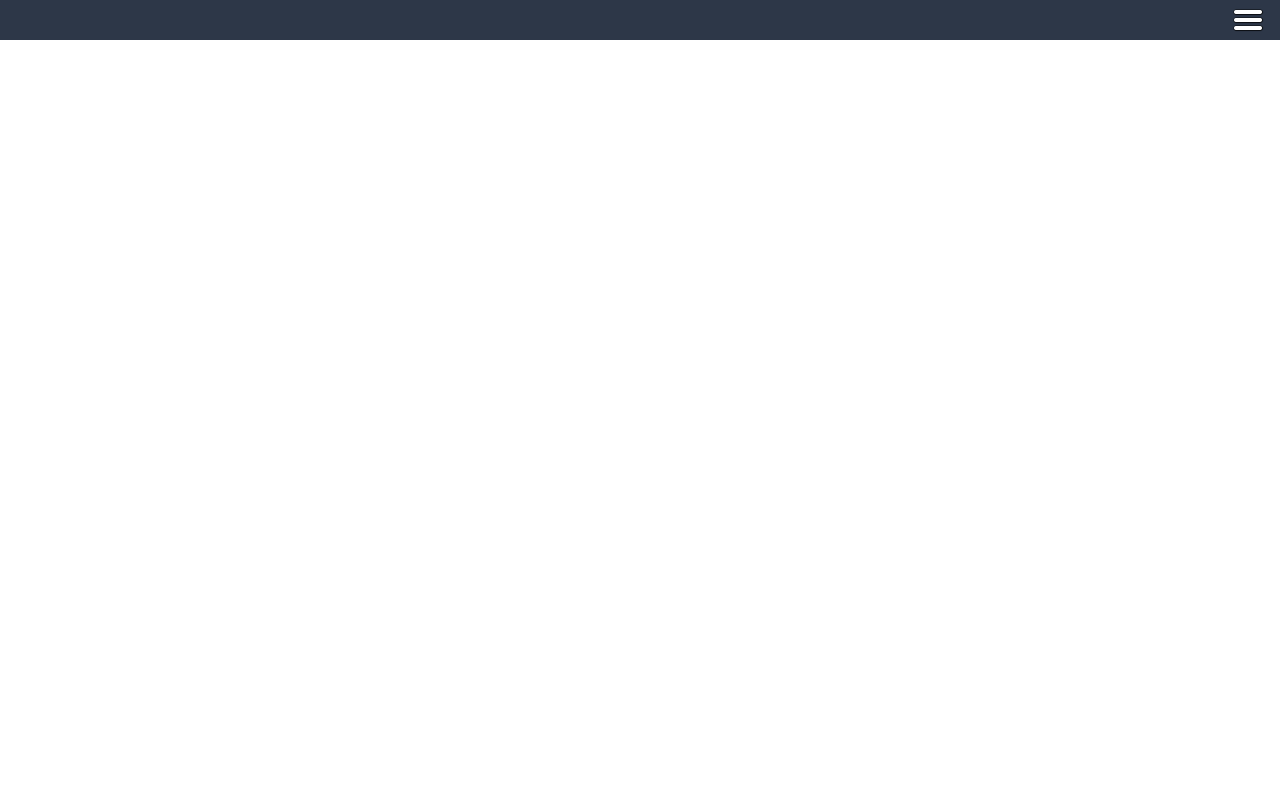
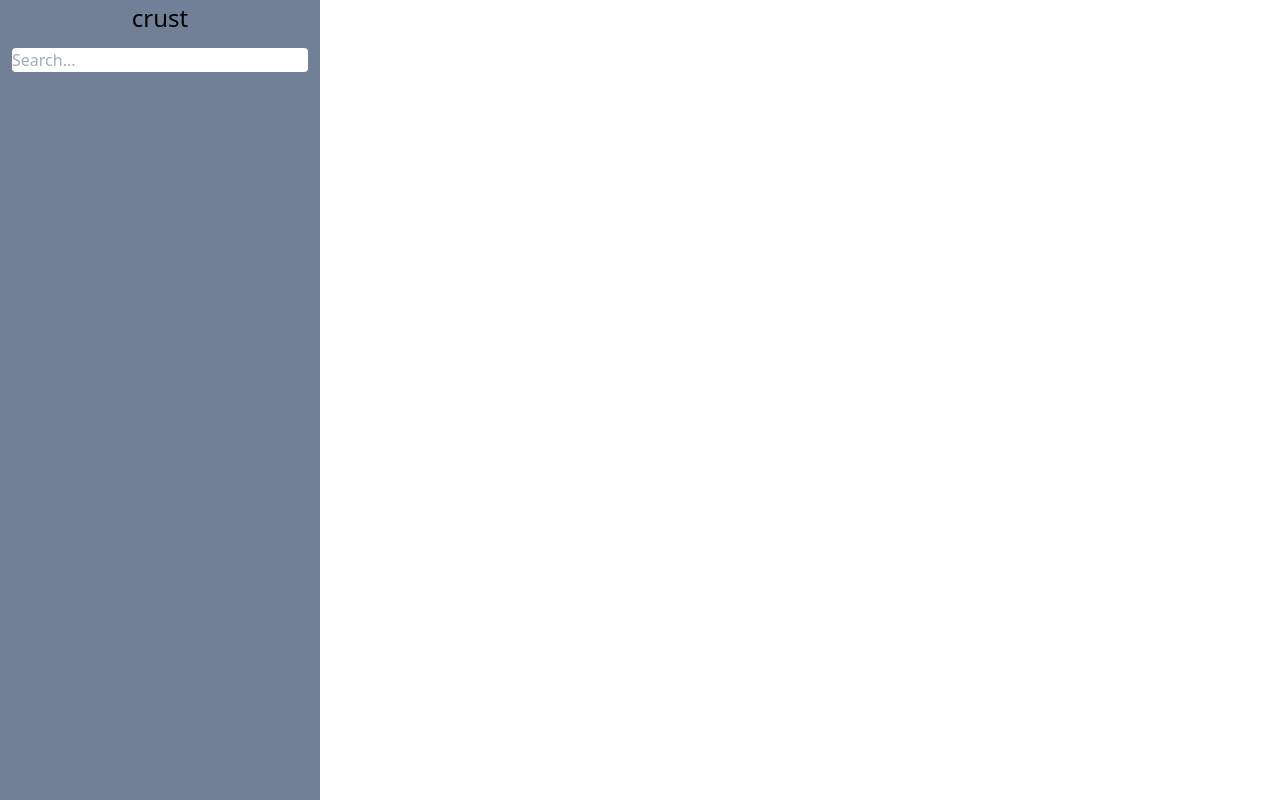
Before and after one commit to Flamz23/CrustAPI, a Vue app: page /#/ in a window 1280 px wide. Built offline with nearby package versions, Linux system fonts and the light colour scheme.

Commit message:
Fixed sidebar component

```diff
--- a/src/components/masthead.vue
+++ b/src/components/masthead.vue
@@ -1,11 +1,11 @@
 <template>
-  <div class="main">
-    <div class="fixed flex h-full w-full">
-      <div class="flex sticky bg-gray-800 flex-row-reverse h-10 w-full">
-        <div class="flex flex-row-reverse w-full">
-          <img class="max-h-full p-1 mr-3" src="./../assets/menu-icon.png" alt />
-        </div>
-      </div>
+  <div class="flex absolute bg-gray-200 flex-row-reverse h-10 w-full">
+    <div class="flex flex-row-reverse w-full">
+      <svg class="max-h-full w-8 p-1 mr-3" viewBox="0 0 100 80" width="40" height="40">
+        <rect width="100" height="20" rx="15" />
+        <rect y="30" width="100" height="20" rx="15" />
+        <rect y="60" width="100" height="20" rx="15" />
+      </svg>
     </div>
   </div>
 </template>
--- a/src/components/sideBar.vue
+++ b/src/components/sideBar.vue
@@ -1,7 +1,10 @@
 <template>
-  <div class="main">
-    <div class="fixed flex h-full w-full bg-gray-400">
-      <div class="inset-y-0 bg-gray-600 w-1/4">crust</div>
+  <div class="inset-y-0 bg-gray-600 w-1/4">
+    <div class="flex full">
+      <h3 class="mx-auto my-auto font-sans text-2xl">crust</h3>
+    </div>
+    <div class="flex full p-3">
+      <input class="mx-auto rounded w-full h-6" type="text" placeholder="Search..." />
     </div>
   </div>
 </template>
--- a/src/views/HomePage.vue
+++ b/src/views/HomePage.vue
@@ -1,19 +1,19 @@
 <template>
   <div class="flex main w-full h-screen bg-black-500">
-    <masthead />
-    <!-- <sideBar /> -->
+    <sideBar />
+    <!-- <masthead /> -->
   </div>
 </template>
 
 <script>
-// import sideBar from "@/components/sideBar.vue";
-import Masthead from "@/components/masthead.vue";
+import sideBar from "@/components/sideBar.vue";
+//import Masthead from "@/components/masthead.vue";
 
 export default {
   name: "Masthead",
   components: {
-    masthead: Masthead,
-    // sideBar: sideBar,
+    //masthead: Masthead,
+    sideBar: sideBar,
   },
 };
 </script>
```
